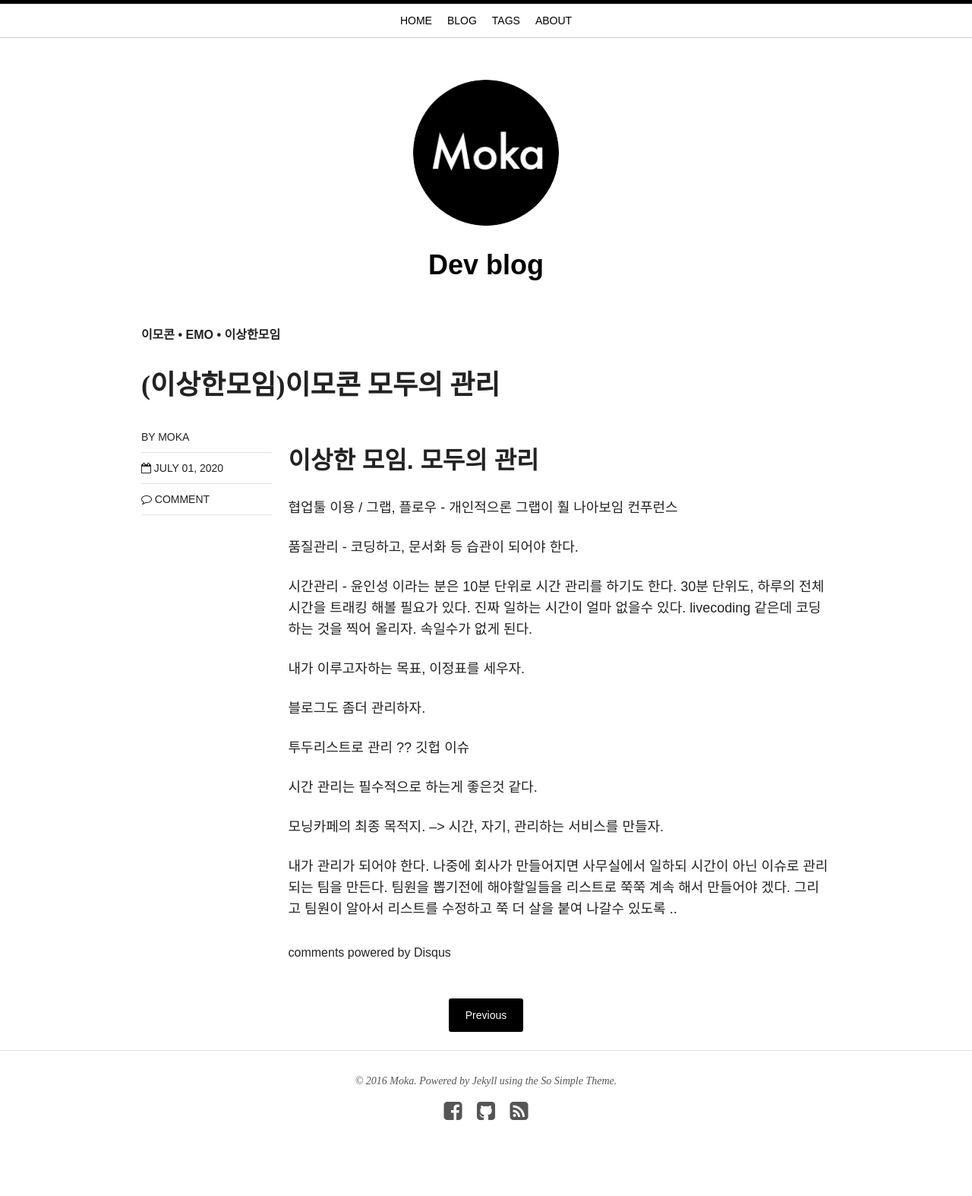
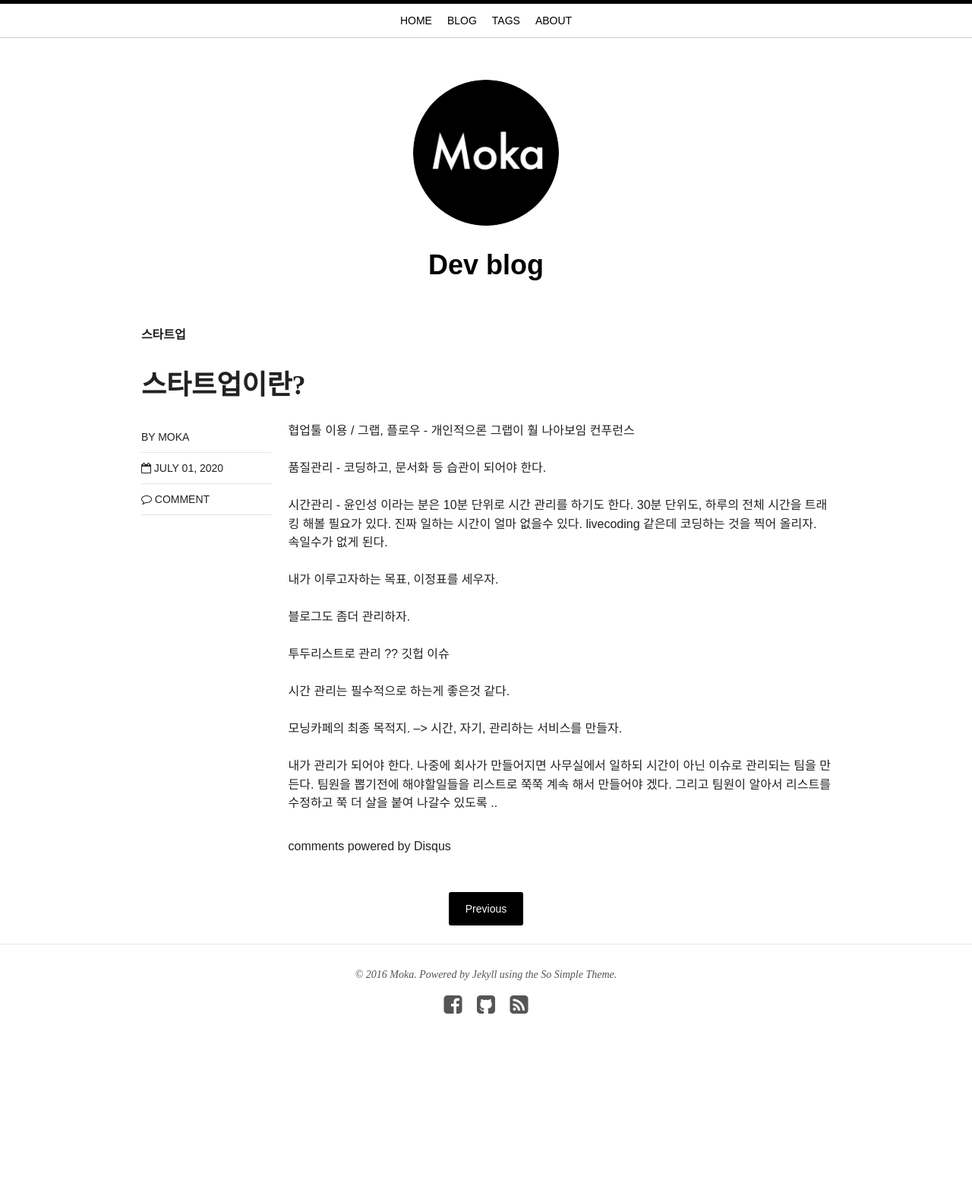
Before and after one commit to steadymoka/moka-a.github.io, a Jekyll site: the page built from _posts/etc/2016-07-02-emocon-review.md, in a window 1280 px wide. Shown: the whole page at 76% size. Built offline with Jekyll 4.4.1, drawn with Linux system fonts in a browser that asks for light colours; nearby versions of some CDN libraries; comment, search, counter and statistics services are not loaded; after the commit the page ends 1434 px from its top, so only the background shows below that.

Commit message:
font resize

```diff
--- a/_layouts/post.html
+++ b/_layouts/post.html
@@ -14,6 +14,9 @@
         color: #777;
         border-left: 4px solid #ddd;
         padding-left: 20px;
+    }
+    p {
+      font-size: 16px;
     }
 </style>
 
--- a/_posts/etc/2016-07-02-emocon-review.md
+++ b/_posts/etc/2016-07-02-emocon-review.md
@@ -1,16 +1,15 @@
 ---
 layout: post
-title: "(이상한모임)이모콘 모두의 관리"
+title: "스타트업이란?"
 modified:
 categories: etc
 excerpt:
-tags: [이모콘, emo, 이상한모임]
+tags: [스타트업]
 image:
   feature:
 date: 2020-07-01
 ---
 
-## 이상한 모임. 모두의 관리
 협업툴 이용 /
  그랩, 플로우 - 개인적으론 그랩이 훨 나아보임
 컨푸런스
```
Also changed, not shown: about/index.md (+2 -2 lines).
